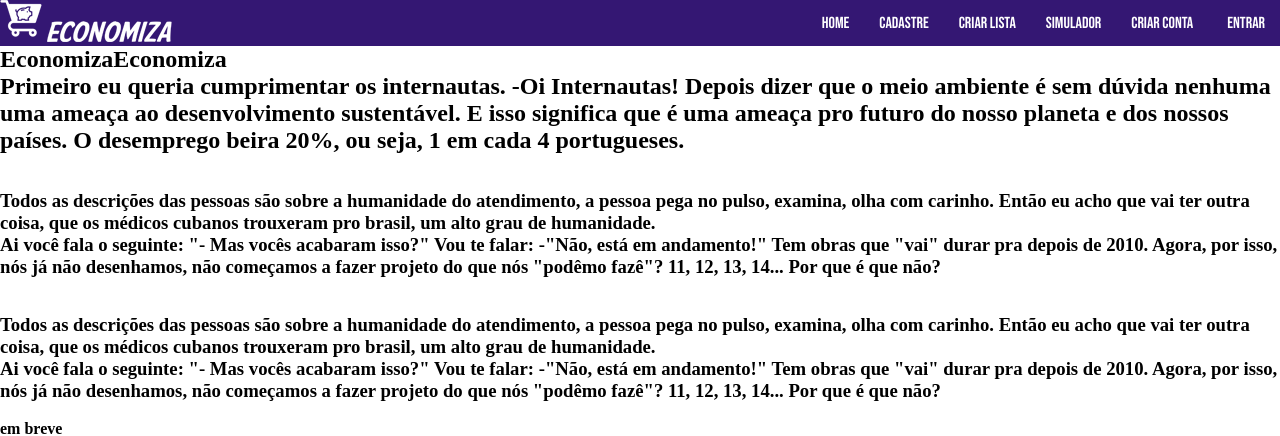
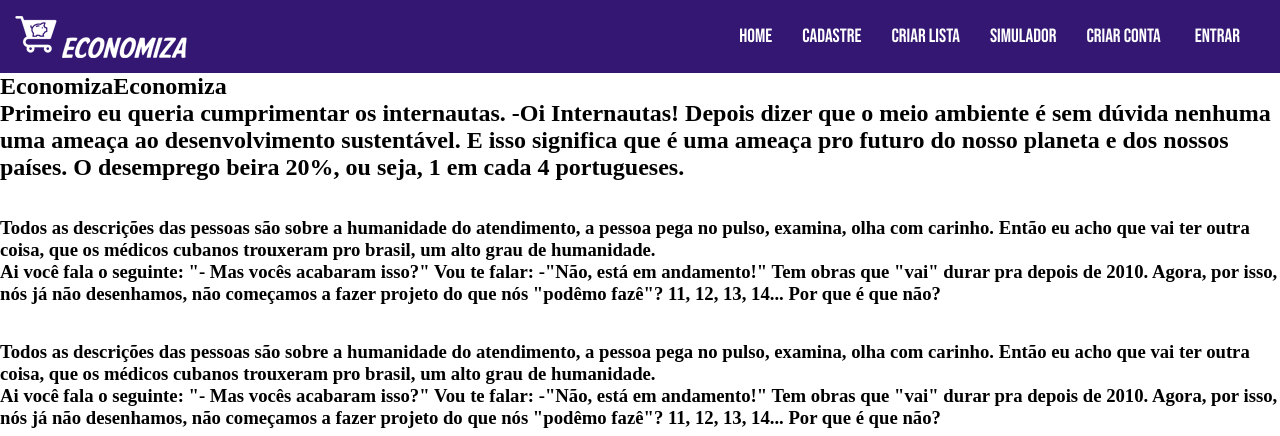
Before and after one commit to ErickEMAS/Economiza, a Django app: page / in a window 1280 px wide. Shown: the top 436 px of the page. Run offline with Django 3.2, Linux system fonts and the light colour scheme.

Commit message:
Definir margin dos itens da nav

```diff
--- a/economiza/static/style.css
+++ b/economiza/static/style.css
@@ -5,15 +5,23 @@
     margin: 0;
 }
 
+#img-nav{
+    align-items: center;
+    display: flex;
+    margin: 0 0 0 15px;
+}
+
 #itens-nav{
+    align-items: center;
     display: flex;
-    align-items: center;
     justify-content: center;
+    padding: 25px;
 }
 
 #itens-nav a{
     color: white;
     font-family: 'Bebas Neue', cursive;
+    font-size: larger;
     text-decoration: none;
     padding: 0 15px;
 }
```
